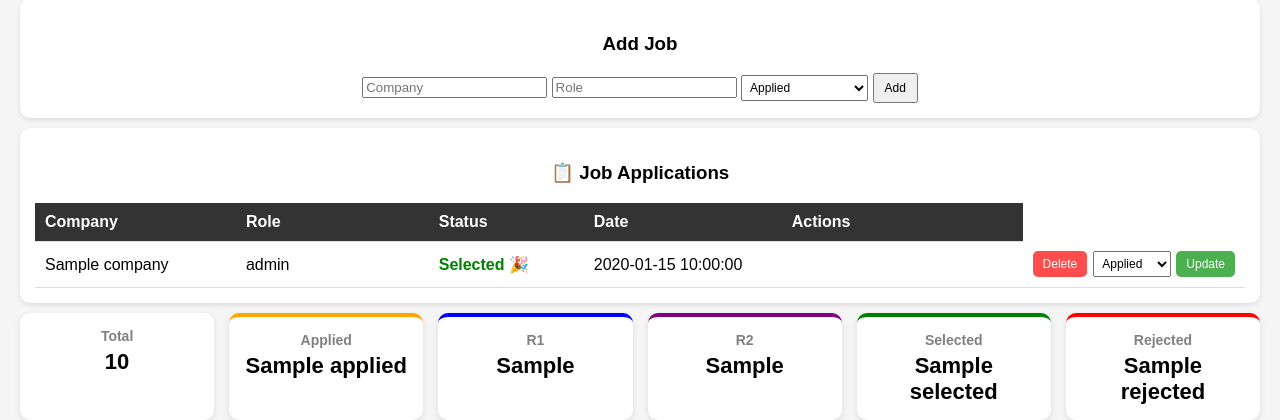
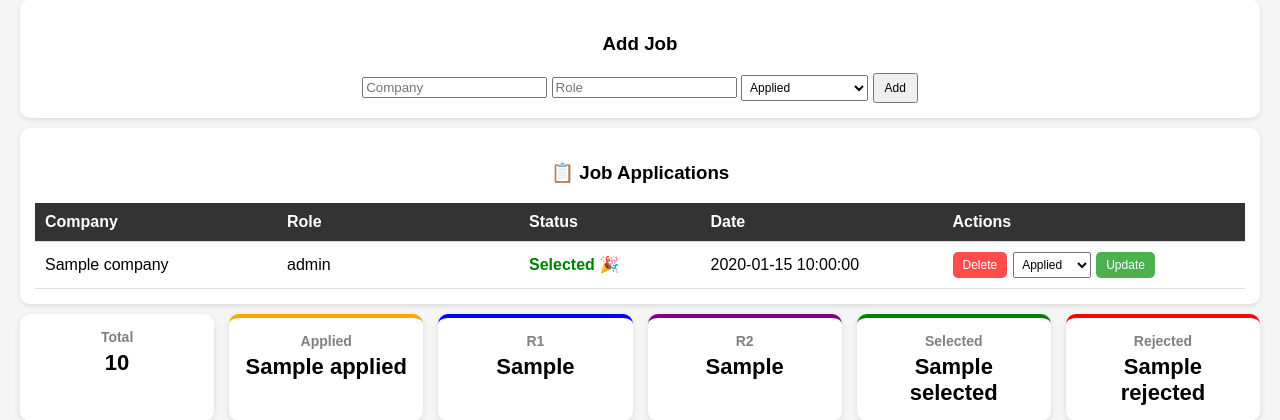
Before and after one commit to gargk981/job-tracker, a Flask app: template templates/index.html in a window 1280 px wide. Shown: the part 152-572 px from the top of the page. Run offline with Flask 3, Linux system fonts and the light colour scheme; the template is opened without the code that fills it: most values are stand-ins (such as "Sample title", 1, 10 or a date in 2020); grey boxes are pictures that could not be loaded.

Commit message:
updated actions table

```diff
--- a/templates/index.html
+++ b/templates/index.html
@@ -119,6 +119,7 @@
             display: flex;
             gap: 6px;
             align-items: center;
+            flex-wrap: wrap;
         }
 
         .actions form {
@@ -169,7 +170,7 @@
         th:nth-child(2) { width: 20%; }  /* Role */
         th:nth-child(3) { width: 15%; }  /* Status */
         th:nth-child(4) { width: 20%; }  /* Date */
-        th:nth-child(5) { width: 25%; }  /* Actions */
+        th:nth-child(5) { width: 30%; }  /* Actions */
     </style>
 </head>
 
@@ -245,9 +246,10 @@ Track your job applications smarter
                     <span>{{ job.status }}</span>
                 {% endif %}
             </td>
-            <td>{{ job.date }}</td>
+            <td>
+                {{ job.date }}
+            </td>
 
-            <td>
             <td>
                 <div class="actions">
 
@@ -263,12 +265,10 @@ Track your job applications smarter
                             <option value="selected">Selected</option>
                             <option value="rejected">Rejected</option>
                         </select>
-
                         <button class="update-btn">Update</button>
                     </form>
 
                 </div>
-                </td>
             </td>
         </tr>
         {% endfor %}
```
Lines whose indentation alone changed are shown as unchanged.
